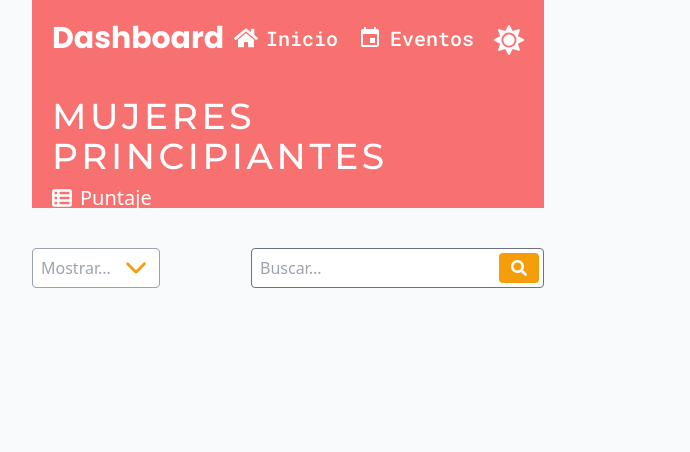
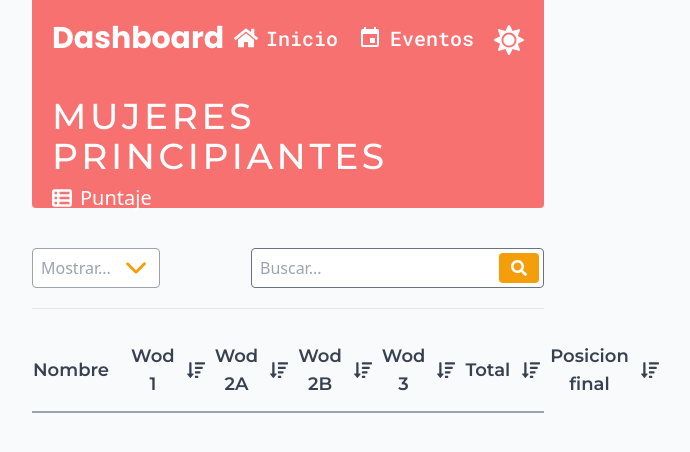
Before and after one commit to sweetPanel459/dashboard, a React (Vite) app: page / in a window 1280 px wide. Shown: the top 452 px of the page, without its empty margins (352-1042 px from the left). Built offline with nearby package versions, Linux system fonts and the light colour scheme; a web font is replaced by a local one.

Commit message:
feat: creating table header

```diff
--- a/src/components/table/header.jsx
+++ b/src/components/table/header.jsx
@@ -0,0 +1,31 @@
+import { Button } from "../common/button";
+
+import { FaSortAmountDownAlt, FaSortAmountDown } from "react-icons/fa";
+
+const optionHeadExample = [
+   { text: "Nombre" },
+   { text: "Wod 1", click: "sant" },
+   { text: "Wod 2A", click: "sant" },
+   { text: "Wod 2B", click: "sant" },
+   { text: "Wod 3", click: "sant" },
+   { text: "Total", click: "sant" },
+   { text: "Posicion final", click: "sant" },
+];
+
+export const TableHeader = () => (
+   <thead className="flex w-full h-fit pb-3 border-b-2 border-gray-400">
+      <tr className="flex justify-between items-center gap-2 w-full">
+         {optionHeadExample.map((index, keys) => (
+            <td className="flex items-center">
+               <Button
+                  key={keys}
+                  text={index.text}
+                  icon={index.click && <FaSortAmountDown />}
+                  styleIcon="order-2"
+                  styleButton="items-center gap-3 h-full text-lg font-montserrat font-semibold text-gray-700 hover:text-gray-900"
+               />
+            </td>
+         ))}
+      </tr>
+   </thead>
+);
--- a/src/containers/dashboardHeader.jsx
+++ b/src/containers/dashboardHeader.jsx
@@ -7,7 +7,7 @@ import { FaHome, FaSun, FaMoon } from "react-icons/fa";
 
 export const DashboardHeader = () => {
    return (
-      <header className="flex flex-col gap-10 w-full h-52 p-5 bg-red-400">
+      <header className="flex flex-col gap-10 rounded-b w-full h-52 p-5 bg-red-400">
          <nav className="flex justify-between items-center w-full">
             <Text
                text="Dashboard"
--- a/src/pages/dashboard.jsx
+++ b/src/pages/dashboard.jsx
@@ -1,19 +1,20 @@
 import { Input } from "../components/common/input";
 import { Select } from "../components/common/select";
-import { Button } from "../components/common/button";
-import { Text, Title, IconText } from "../components/common/texts";
 
+import { TableHeader } from "../components/table/header";
 import { DashboardHeader } from "../containers/dashboardHeader";
 
 import { FaSearch } from "react-icons/fa";
+
+import "../styles/table.css";
 
 export const DashBoard = () => {
    return (
       <section className="flex flex-col gap-10 w-screen h-screen px-96 bg-gray-50 overflow-y-auto">
          <DashboardHeader />
 
-         <div className="flex flex-col w-full h-screen">
-            <header className="flex justify-between items-center w-full ">
+         <div className="flex flex-col gap-8 w-full h-screen">
+            <header className="flex justify-between items-center w-full pb-5 border-b border-gray-200">
                <Select
                   placeholder="Mostrar..."
                   styleContent="w-32 px-2 p-1 border border-gray-400 bg-white"
@@ -25,6 +26,10 @@ export const DashBoard = () => {
                   styleContainer="flex items-center gap-2 h-full p-1 pl-2 rounded border border-gray-500 bg-white"
                />
             </header>
+
+            <table className="flex content-start w-full flex-grow">
+               <TableHeader />
+            </table>
          </div>
       </section>
    );
--- /dev/null
+++ b/src/styles/table.css
@@ -0,0 +1,8 @@
+.table-cell {
+   display: flex;
+   align-items: center;
+   gap: 10px;
+   flex-grow: 1;
+   font-size: 17px;
+   font-weight: 500;
+}
```
